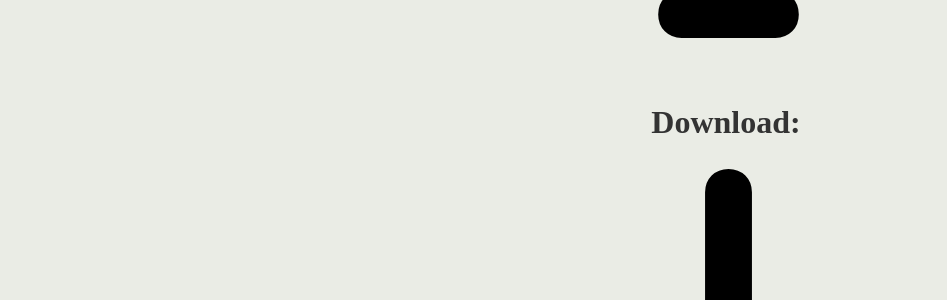
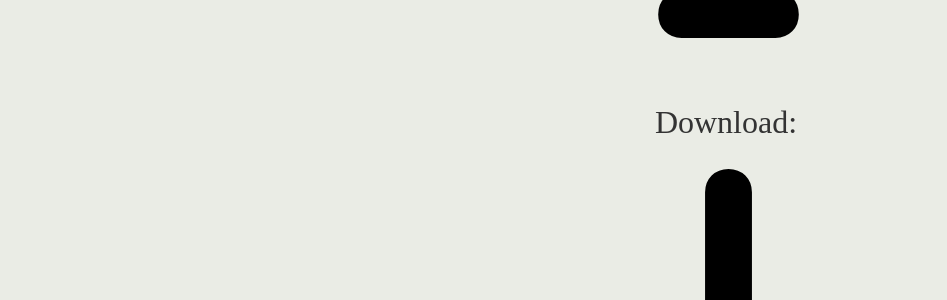
Before and after one commit to Maxroo/Maxroo.github.io, a Jekyll site: the page built from fracture.html, in a window 1280 px wide. Shown: the part 1611-1911 px from the top of the page, without its empty margins (154-1101 px from the left). Built offline with Jekyll 4.4.1, drawn with Linux system fonts in a browser that asks for light colours; nearby versions of some CDN libraries; some web fonts are replaced; comment, search, counter and statistics services are not loaded.

Commit message:
font change

```diff
--- a/_includes/fracture.html
+++ b/_includes/fracture.html
@@ -26,7 +26,7 @@
   <div class="tech">
     <h2 style = "text-align: center">Info: </h2>
     <a aria-label="Download" target="_blank" href="http://community.vfs.com/arcade/game/fracture/"><i style="padding-left: 5px" class="fas fa-info fa-5x"></i></a>
-    <h2 style="font-weight: bold; text-align: center">Download: </h2>
+    <h2 style= "text-align: center">Download: </h2>
     <a aria-label="Download" target="_blank" href="https://projects.myvfs.com/games/GD48/Fracture.zip"><i style="padding-left: 5px" class="fas fa-download fa-5x"></i></a>
     </div>
 </div>
```
